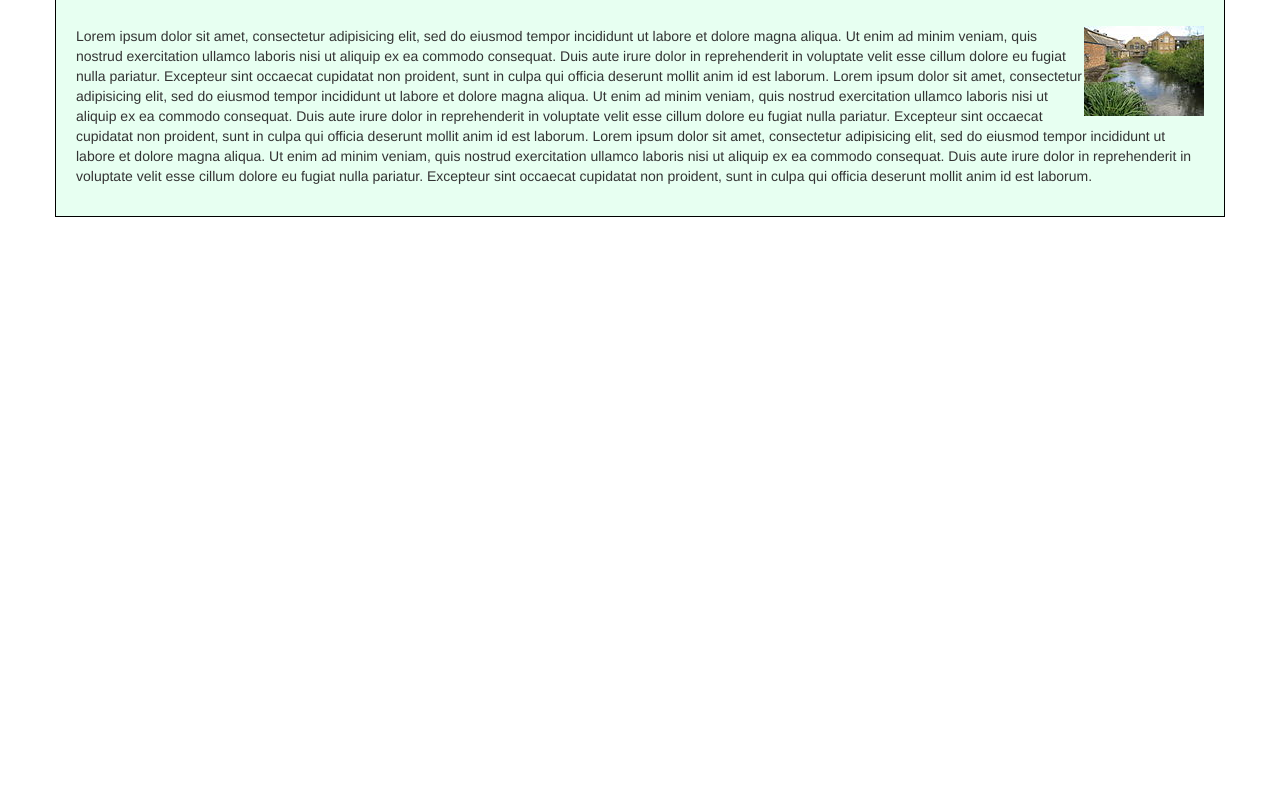
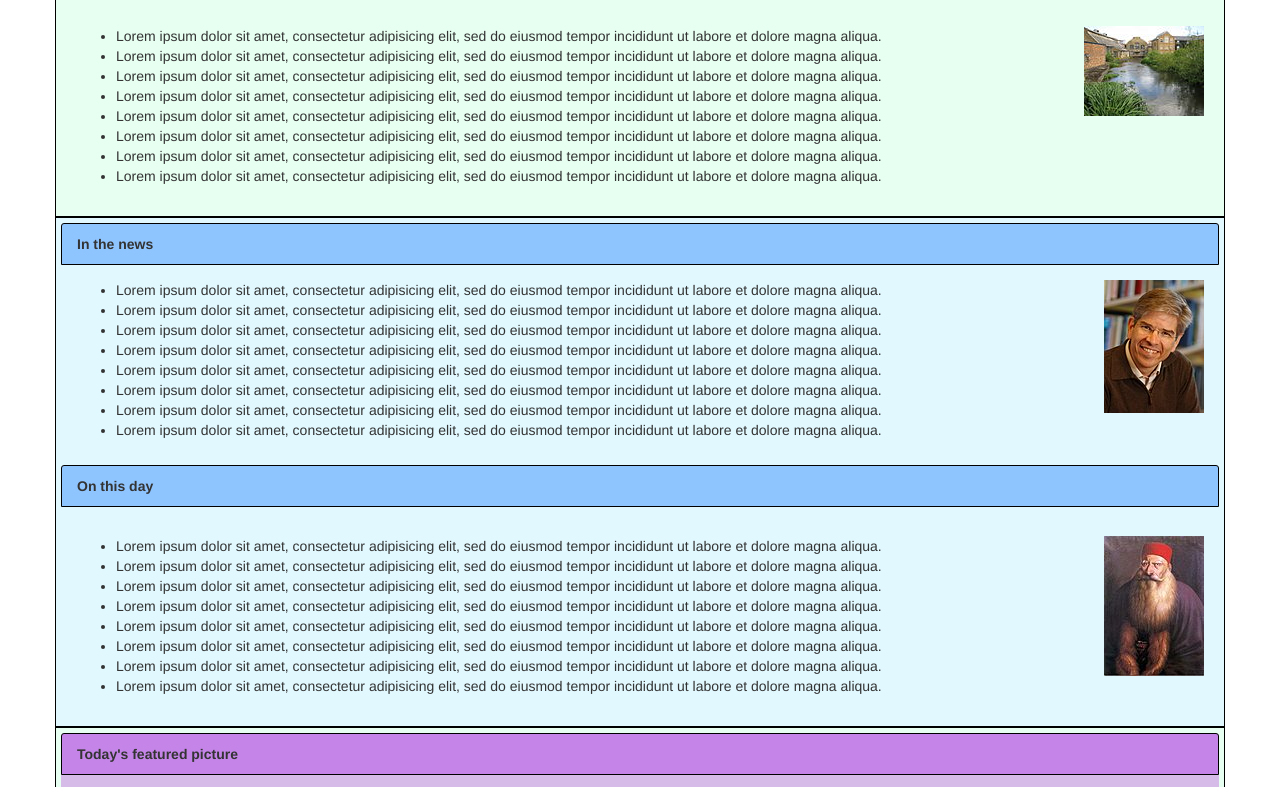
Before and after one commit to Lord-Bolingbroke/wikipedia-copy, a plain HTML site: page index.html in a window 1280 px wide. Shown: the part 253-1040 px from the top of the page. Before the commit the page ends 800 px from the top, so only its background shows below. Drawn offline with Linux system fonts and the light colour scheme.

Commit message:
add three sections with images

```diff
--- a/css/styles.css
+++ b/css/styles.css
@@ -10,6 +10,27 @@
   font-weight: bold;
 }
 
+.c2 {
+  background-color: #E1F8FF;
+  border: 1px solid black;
+  padding: 5px;
+}
+
+.p2 {
+  background-color: #8FC5FF;
+  border: 1px solid black;
+  font-weight: bold;
+}
+
+.pic-head {
+  background-color: #C585E8;
+  border: 1px solid black;
+}
+
+.pic-body {
+  background-color: #D6BAE8;
+}
+
 #penny {
   float: left;
 }
@@ -19,6 +40,19 @@
   capt
 }
 
+#Romer {
+  float: right;
+}
+
+#Bashir {
+  float: right;
+}
+
+#Crown {
+  float: left;
+  margin-right: 10px;
+}
+
  div.image {
    margin: 1em 0;
 }
--- a/index.html
+++ b/index.html
@@ -20,8 +20,62 @@
           <img id="pond" src="img/pond.jpg" alt="picture of pond">
           <!-- <div>Frogmore Paper Mill in 2008</div> -->
         </div>
-        <p>Lorem ipsum dolor sit amet, consectetur adipisicing elit, sed do eiusmod tempor incididunt ut labore et dolore magna aliqua. Ut enim ad minim veniam, quis nostrud exercitation ullamco laboris nisi ut aliquip ex ea commodo consequat. Duis aute irure dolor in reprehenderit in voluptate velit esse cillum dolore eu fugiat nulla pariatur. Excepteur sint occaecat cupidatat non proident, sunt in culpa qui officia deserunt mollit anim id est laborum. Lorem ipsum dolor sit amet, consectetur adipisicing elit, sed do eiusmod tempor incididunt ut labore et dolore magna aliqua. Ut enim ad minim veniam, quis nostrud exercitation ullamco laboris nisi ut aliquip ex ea commodo consequat. Duis aute irure dolor in reprehenderit in voluptate velit esse cillum dolore eu fugiat nulla pariatur. Excepteur sint occaecat cupidatat non proident, sunt in culpa qui officia deserunt mollit anim id est laborum. Lorem ipsum dolor sit amet, consectetur adipisicing elit, sed do eiusmod tempor incididunt ut labore et dolore magna aliqua. Ut enim ad minim veniam, quis nostrud exercitation ullamco laboris nisi ut aliquip ex ea commodo consequat. Duis aute irure dolor in reprehenderit in voluptate velit esse cillum dolore eu fugiat nulla pariatur. Excepteur sint occaecat cupidatat non proident, sunt in culpa qui officia deserunt mollit anim id est laborum.</p>
+        <ul>
+          <li>Lorem ipsum dolor sit amet, consectetur adipisicing elit, sed do eiusmod tempor incididunt ut labore et dolore magna aliqua.</li>
+          <li>Lorem ipsum dolor sit amet, consectetur adipisicing elit, sed do eiusmod tempor incididunt ut labore et dolore magna aliqua.</li>
+          <li>Lorem ipsum dolor sit amet, consectetur adipisicing elit, sed do eiusmod tempor incididunt ut labore et dolore magna aliqua.</li>
+          <li>Lorem ipsum dolor sit amet, consectetur adipisicing elit, sed do eiusmod tempor incididunt ut labore et dolore magna aliqua.</li>
+          <li>Lorem ipsum dolor sit amet, consectetur adipisicing elit, sed do eiusmod tempor incididunt ut labore et dolore magna aliqua.</li>
+          <li>Lorem ipsum dolor sit amet, consectetur adipisicing elit, sed do eiusmod tempor incididunt ut labore et dolore magna aliqua.</li>
+          <li>Lorem ipsum dolor sit amet, consectetur adipisicing elit, sed do eiusmod tempor incididunt ut labore et dolore magna aliqua.</li>
+          <li>Lorem ipsum dolor sit amet, consectetur adipisicing elit, sed do eiusmod tempor incididunt ut labore et dolore magna aliqua.</li>
+        </ul>
       </div>
+
+    </div>
+
+    <div class="container c2">
+      <div class="panel-heading p2">In the news</div>
+      <div class="panel-body">
+        <img id="Romer" src="img/Romer.jpg" alt="picture of penny">
+        <ul>
+          <li>Lorem ipsum dolor sit amet, consectetur adipisicing elit, sed do eiusmod tempor incididunt ut labore et dolore magna aliqua.</li>
+          <li>Lorem ipsum dolor sit amet, consectetur adipisicing elit, sed do eiusmod tempor incididunt ut labore et dolore magna aliqua.</li>
+          <li>Lorem ipsum dolor sit amet, consectetur adipisicing elit, sed do eiusmod tempor incididunt ut labore et dolore magna aliqua.</li>
+          <li>Lorem ipsum dolor sit amet, consectetur adipisicing elit, sed do eiusmod tempor incididunt ut labore et dolore magna aliqua.</li>
+          <li>Lorem ipsum dolor sit amet, consectetur adipisicing elit, sed do eiusmod tempor incididunt ut labore et dolore magna aliqua.</li>
+          <li>Lorem ipsum dolor sit amet, consectetur adipisicing elit, sed do eiusmod tempor incididunt ut labore et dolore magna aliqua.</li>
+          <li>Lorem ipsum dolor sit amet, consectetur adipisicing elit, sed do eiusmod tempor incididunt ut labore et dolore magna aliqua.</li>
+          <li>Lorem ipsum dolor sit amet, consectetur adipisicing elit, sed do eiusmod tempor incididunt ut labore et dolore magna aliqua.</li>
+        </ul>
+      </div>
+
+      <div class="panel-heading p2">On this day</div>
+      <div class="panel-body">
+        <div class="image">
+          <img id="Bashir" src="img/Bashir.jpg" alt="picture of pond">
+          <!-- <div>Frogmore Paper Mill in 2008</div> -->
+        </div>
+        <ul>
+          <li>Lorem ipsum dolor sit amet, consectetur adipisicing elit, sed do eiusmod tempor incididunt ut labore et dolore magna aliqua.</li>
+          <li>Lorem ipsum dolor sit amet, consectetur adipisicing elit, sed do eiusmod tempor incididunt ut labore et dolore magna aliqua.</li>
+          <li>Lorem ipsum dolor sit amet, consectetur adipisicing elit, sed do eiusmod tempor incididunt ut labore et dolore magna aliqua.</li>
+          <li>Lorem ipsum dolor sit amet, consectetur adipisicing elit, sed do eiusmod tempor incididunt ut labore et dolore magna aliqua.</li>
+          <li>Lorem ipsum dolor sit amet, consectetur adipisicing elit, sed do eiusmod tempor incididunt ut labore et dolore magna aliqua.</li>
+          <li>Lorem ipsum dolor sit amet, consectetur adipisicing elit, sed do eiusmod tempor incididunt ut labore et dolore magna aliqua.</li>
+          <li>Lorem ipsum dolor sit amet, consectetur adipisicing elit, sed do eiusmod tempor incididunt ut labore et dolore magna aliqua.</li>
+          <li>Lorem ipsum dolor sit amet, consectetur adipisicing elit, sed do eiusmod tempor incididunt ut labore et dolore magna aliqua.</li>
+        </ul>
+      </div>
+    </div>
+
+    <div class="container">
+      <div class="panel-heading pic-head">Today's featured picture</div>
+      <div class="panel-body pic-body">
+        <img id="Crown" src="img/Crown.jpg" alt="picture of crown">
+        <p>Lorem ipsum dolor sit amet, consectetur adipisicing elit, sed do eiusmod tempor incididunt ut labore et dolore magna aliqua. Ut enim ad minim veniam, quis nostrud exercitation ullamco laboris nisi ut aliquip ex ea commodo consequat. Duis aute irure dolor in reprehenderit in voluptate velit esse cillum dolore eu fugiat nulla pariatur. Excepteur sint occaecat cupidatat non proident, sunt in culpa qui officia deserunt mollit anim id est laborum. Lorem ipsum dolor sit amet, consectetur adipisicing elit, sed do eiusmod tempor incididunt ut labore et dolore magna aliqua. Ut enim ad minim veniam, quis nostrud exercitation ullamco laboris nisi ut aliquip ex ea commodo consequat. Duis aute irure dolor in reprehenderit in voluptate velit esse cillum dolore eu fugiat nulla pariatur. Excepteur sint occaecat cupidatat non proident, sunt in culpa qui officia deserunt mollit anim id est laborum.</p>
+      </div>
+    </div>
 
     </div>
   </body>
```
Also changed, not shown: img/Bashir.jpg (added), img/Crown.jpg (added), img/Romer.jpg (added).
